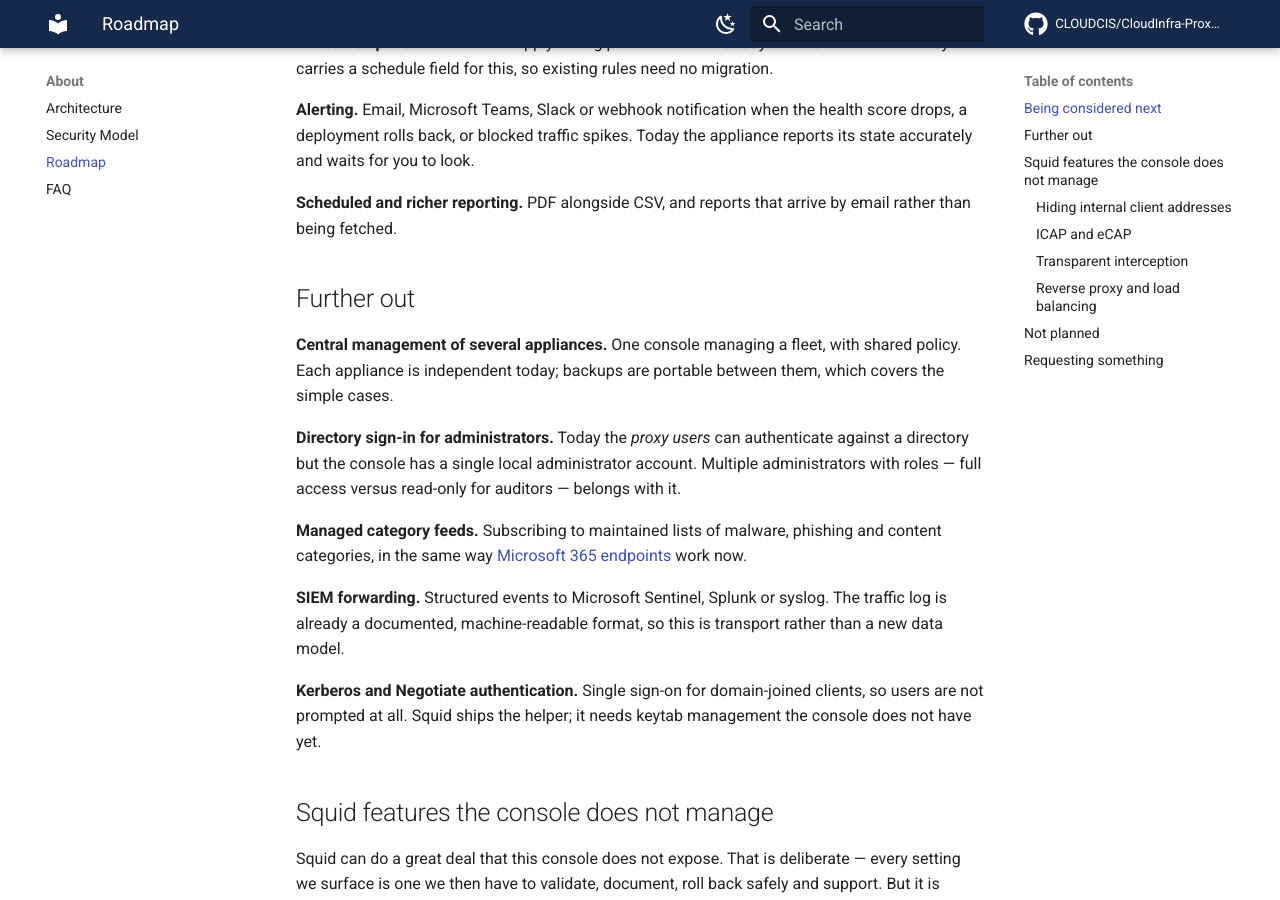
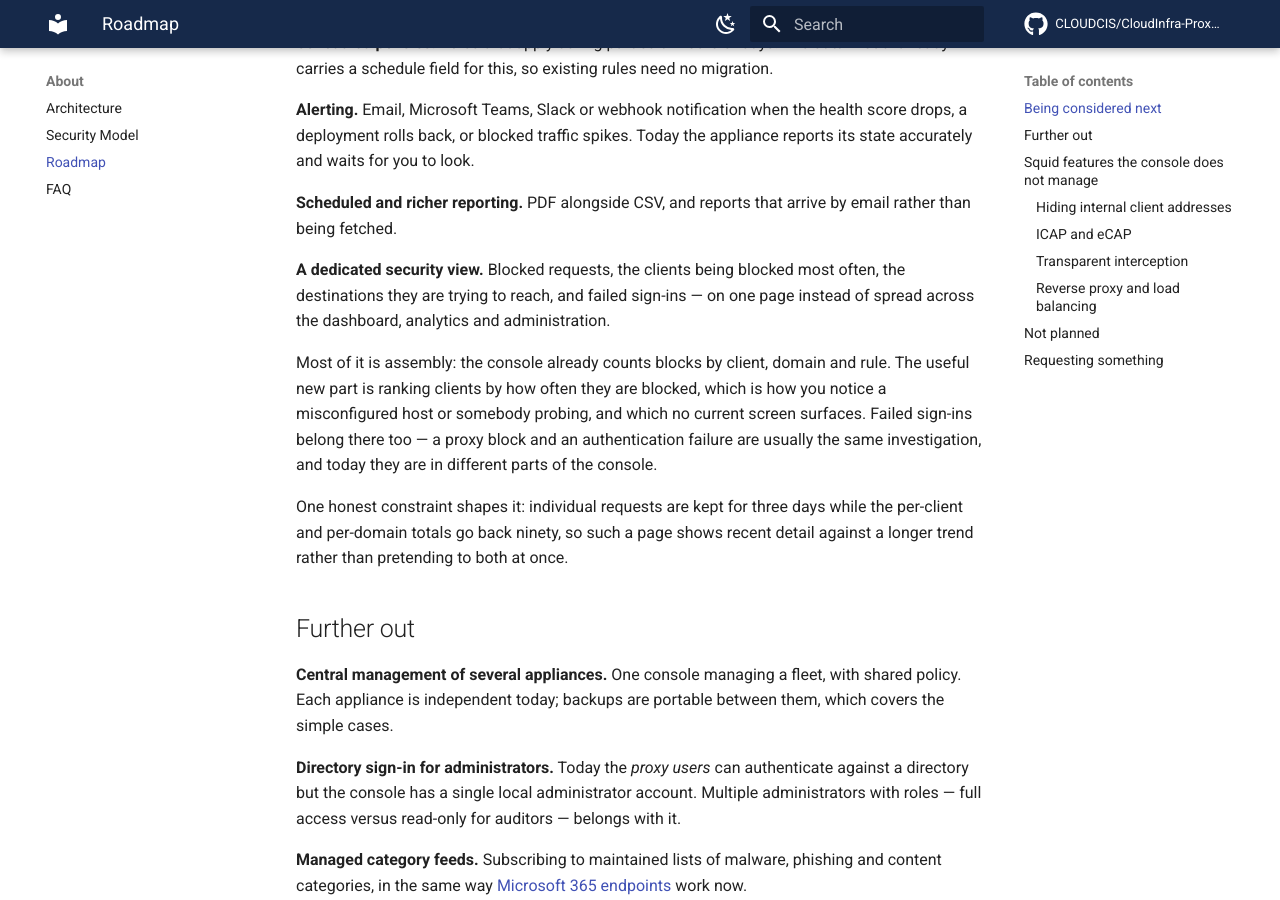
Before and after one commit to CLOUDCIS/CloudInfra-Proxy-Manager, an MkDocs documentation site: the page built from docs/about/roadmap.md, in a window 1280 px wide and 900 px high, scrolled down 636 px. Built offline with MkDocs 1.6.1 and Material for MkDocs 9.7.7, drawn with Linux system fonts in a browser that asks for light colours; comment, search, counter and statistics services are not loaded.

Commit message:
Add a dedicated security view to the roadmap
Blocked requests, the clients being blocked most, the destinations they are
reaching for and failed sign-ins currently live on three different screens, and
none of them answers the question somebody actually has: who is repeatedly
hitting blocks, and for what.

Recorded honestly as mostly assembly. The console already counts blocks by
client, domain and rule, so the genuinely new part is ranking clients by block
count - which is how a misconfigured host or a probe shows itself, and which no
screen surfaces today.

The retention split is stated rather than glossed over. Individual requests are
kept for three days and the rollups for ninety, because distinct counts cannot
be summed across buckets, so any such page shows recent detail against a longer
trend instead of pretending to offer both at full depth.

Co-Authored-By: Claude Opus 5 (1M context) <noreply@anthropic.com>

```diff
--- a/docs/about/roadmap.md
+++ b/docs/about/roadmap.md
@@ -28,6 +28,21 @@ the appliance reports its state accurately and waits for you to look.
 
 **Scheduled and richer reporting.** PDF alongside CSV, and reports that arrive
 by email rather than being fetched.
+
+**A dedicated security view.** Blocked requests, the clients being blocked most
+often, the destinations they are trying to reach, and failed sign-ins — on one
+page instead of spread across the dashboard, analytics and administration.
+
+Most of it is assembly: the console already counts blocks by client, domain and
+rule. The useful new part is ranking clients by how often they are blocked,
+which is how you notice a misconfigured host or somebody probing, and which no
+current screen surfaces. Failed sign-ins belong there too — a proxy block and an
+authentication failure are usually the same investigation, and today they are in
+different parts of the console.
+
+One honest constraint shapes it: individual requests are kept for three days
+while the per-client and per-domain totals go back ninety, so such a page shows
+recent detail against a longer trend rather than pretending to both at once.
 
 ## Further out
 
```
